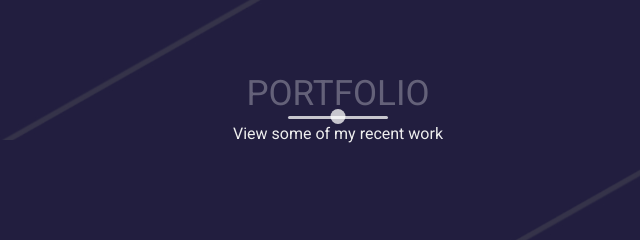
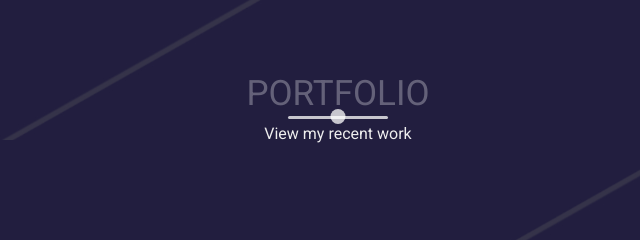
Before and after one commit to ShanClayton/ShanClayton.github.io, a website: page index.html in a window 1280 px wide. Shown: the part 1460-1700 px from the top of the page, 302-942 px from the left. Drawn offline with nearby package versions, Linux system fonts and the light colour scheme.

```diff
--- a/index.html
+++ b/index.html
@@ -103,7 +103,7 @@
     <div class="container">
       <div class="section-heading">
         <h1>Portfolio</h1>
-        <h6>View some of my recent work</h6>
+        <h6>View my recent work</h6>
       </div>
       <!-- <div class="portfolio-item">
         <div class="portfolio-img has-margin-right" data-aos="fade-right" data-aos-delay="300" data-aos-offset="0" data-aos-easing="ease-in-sine">
```
